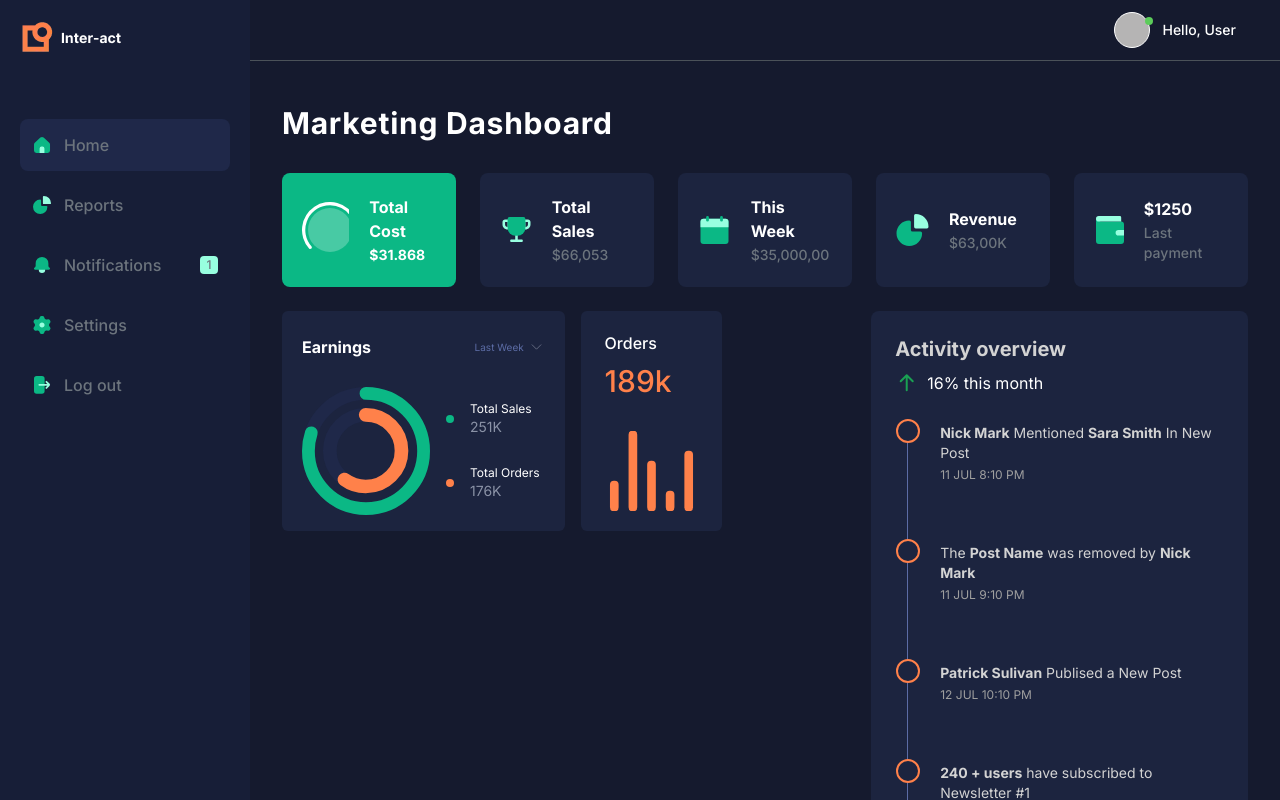
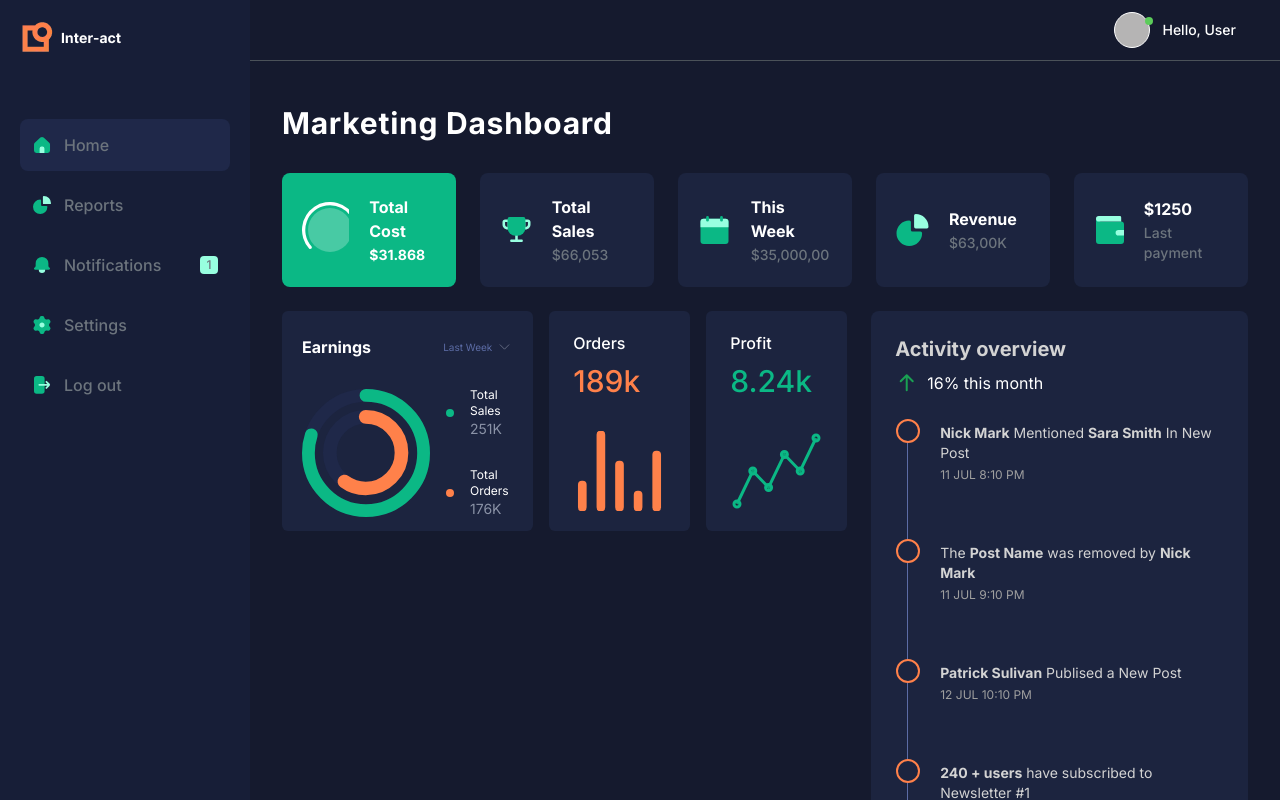
Before and after one commit to nzrmm/inter-act-dashboard, a React (Vite) app: page / in a window 1280 px wide. Shown: the top 800 px of the page. Built offline with nearby package versions, Linux system fonts and the light colour scheme.

Commit message:
feat: add card profit component

```diff
--- a/src/data/index.tsx
+++ b/src/data/index.tsx
@@ -1,8 +1,8 @@
 import {
   IOption,
-  IDataOrder,
   IInformation,
   IActivityOverview,
+  IDataChartWithTotal,
 } from "@/types/data";
 
 import {
@@ -94,7 +94,7 @@ export const earningDateOptions: IOption[] = [
   },
 ];
 
-export const dataOrder: IDataOrder = {
+export const dataOrder: IDataChartWithTotal = {
   total: "189k",
   values: [
     {
@@ -119,3 +119,33 @@ export const dataOrder: IDataOrder = {
     },
   ],
 };
+
+export const dataProfit: IDataChartWithTotal = {
+  total: "8,29k",
+  values: [
+    {
+      label: "January",
+      percentage: 0,
+    },
+    {
+      label: "February",
+      percentage: 20,
+    },
+    {
+      label: "March",
+      percentage: 10,
+    },
+    {
+      label: "April",
+      percentage: 30,
+    },
+    {
+      label: "May",
+      percentage: 20,
+    },
+    {
+      label: "June",
+      percentage: 40,
+    },
+  ],
+};
--- /dev/null
+++ b/src/routes/home/components/card-profit/index.tsx
@@ -0,0 +1,74 @@
+import cx from "classnames";
+import { Line } from "react-chartjs-2";
+import {
+  Chart as ChartJS,
+  ChartData,
+  ChartOptions,
+  CategoryScale,
+  LinearScale,
+  PointElement,
+  LineElement,
+  Title,
+  Tooltip,
+  Legend,
+} from "chart.js";
+
+import { dataProfit } from "@/data";
+
+ChartJS.register(
+  CategoryScale,
+  LinearScale,
+  PointElement,
+  LineElement,
+  Title,
+  Tooltip,
+  Legend
+);
+
+export const options: ChartOptions<"line"> = {
+  responsive: true,
+  maintainAspectRatio: false,
+  plugins: {
+    legend: {
+      display: false,
+    },
+  },
+  scales: {
+    x: { display: false },
+    y: {
+      display: false,
+      ticks: {
+        stepSize: 10,
+      },
+    },
+  },
+};
+
+export const data: ChartData<"line"> = {
+  labels: dataProfit.values.map((item) => item.label),
+  datasets: [
+    {
+      label: "Profit",
+      data: dataProfit.values.map((item) => item.percentage),
+      borderColor: "#0BB885",
+      borderWidth: 3,
+    },
+  ],
+};
+
+const CardProfit = () => {
+  return (
+    <div className={cx("w-3/12 h-full bg-dark-04 rounded-md px-6 py-5")}>
+      <div className={cx("mb-8")}>
+        <p className={cx("font-medium mb-2")}>Profit</p>
+        <p className={cx("font-medium text-3xl text-[#0BB885]")}>{"8.24k"}</p>
+      </div>
+
+      <div>
+        <Line height={80} options={options} data={data} />
+      </div>
+    </div>
+  );
+};
+
+export default CardProfit;
--- a/src/routes/home/components/index.ts
+++ b/src/routes/home/components/index.ts
@@ -1,6 +1,13 @@
+import CardProfit from "@/routes/home/components/card-profit";
 import CardOrders from "@/routes/home/components/card-orders";
 import CardEarnings from "@/routes/home/components/card-earnings";
 import CardInformation from "@/routes/home/components/card-information";
 import CardActivityOverview from "@/routes/home/components/card-activity-overview";
 
-export { CardOrders, CardEarnings, CardInformation, CardActivityOverview };
+export {
+  CardProfit,
+  CardOrders,
+  CardEarnings,
+  CardInformation,
+  CardActivityOverview,
+};
--- a/src/routes/home/index.tsx
+++ b/src/routes/home/index.tsx
@@ -1,6 +1,7 @@
 import cx from "classnames";
 
 import {
+  CardProfit,
   CardOrders,
   CardEarnings,
   CardInformation,
@@ -26,15 +27,16 @@ const Home = () => {
         })}
       </div>
 
-      <div className={cx("flex gap-6")}>
+      <div className={cx("w-full flex gap-6")}>
         <div className={cx("w-3/5")}>
           <div className={cx("flex gap-4 h-[220px]")}>
             <CardEarnings />
             <CardOrders />
+            <CardProfit />
           </div>
         </div>
 
-        <div className={cx("w-2/5 ")}>
+        <div className={cx("w-2/5")}>
           <CardActivityOverview />
         </div>
       </div>
--- a/src/types/data/index.ts
+++ b/src/types/data/index.ts
@@ -49,7 +49,12 @@ export type IOption = {
   value: any;
 };
 
-export type IDataOrder = {
+export type IDataChart = {
+  label: string;
+  percentage: number;
+};
+
+export type IDataChartWithTotal = {
   total: string | number;
-  values: { label: string; percentage: number }[];
+  values: IDataChart[];
 };
```
